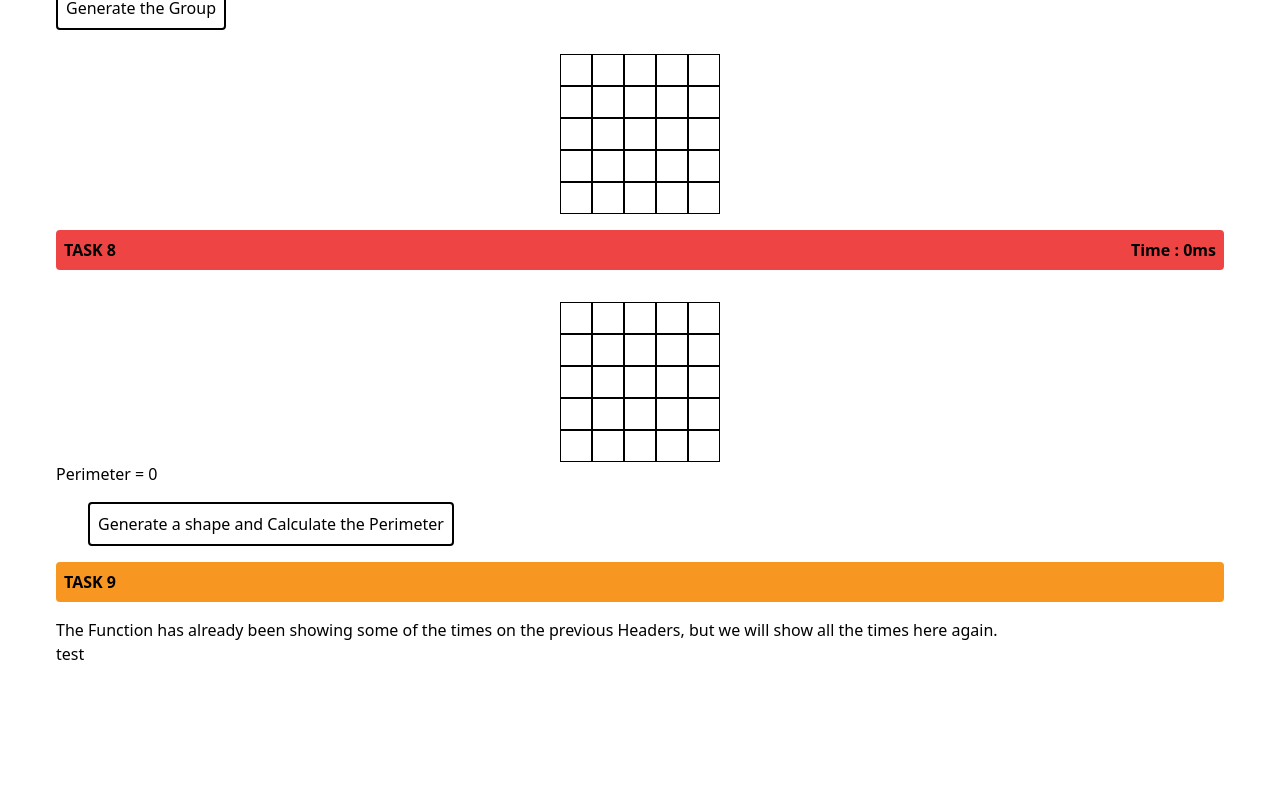
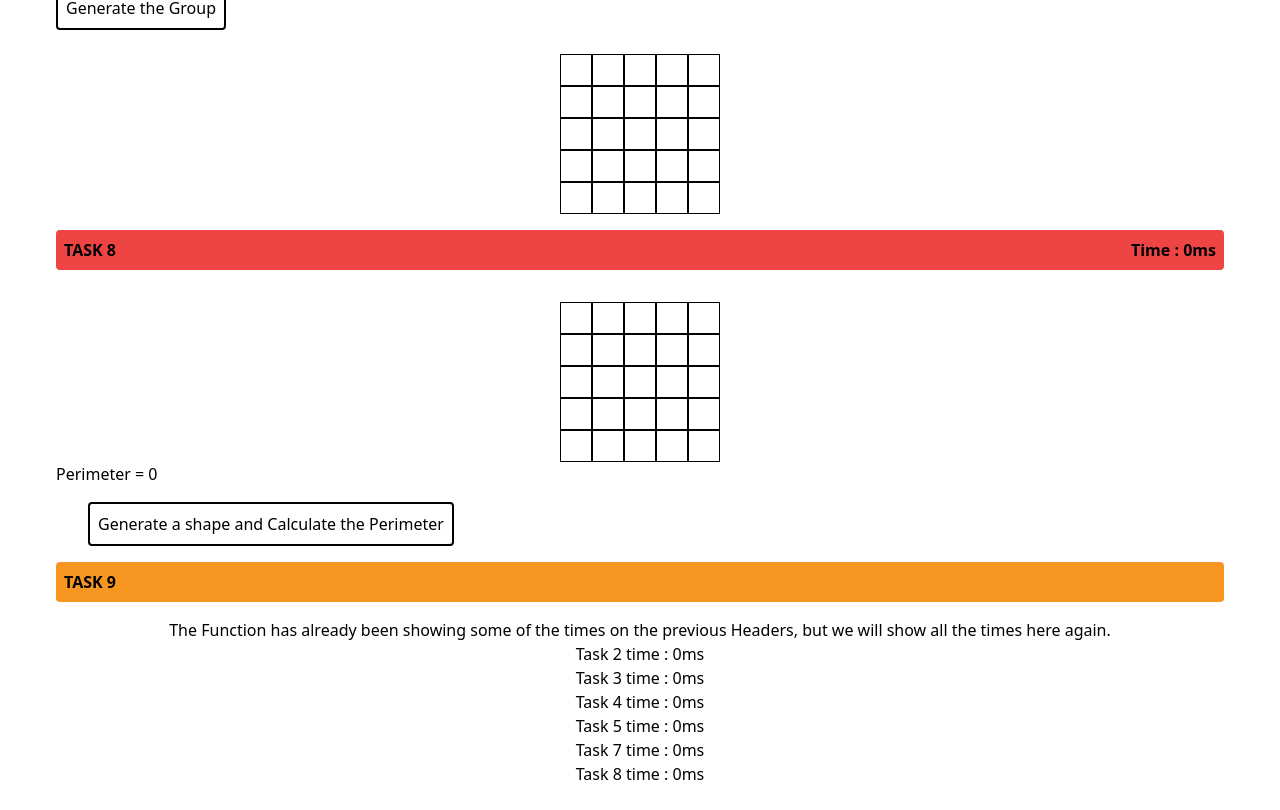
Before and after one commit to HyperPunkss/tetris-tiler-frontend, a Next.js app: page / in a window 1280 px wide. Shown: the part 3088-3898 px from the top of the page. Before the commit the page ends 3778 px from the top, so only its background shows below. Built offline with nearby package versions, Linux system fonts and the light colour scheme.

Commit message:
readded the times in the task 9 section

```diff
--- a/pages/index.js
+++ b/pages/index.js
@@ -571,7 +571,7 @@ export default function Home({ links }) {
             <div id="task9" className="flex justify-between items-start bg-[#f89622] p-2 rounded my-4">
                 <h1 className="font-semibold">TASK 9</h1>
             </div>
-            <div>
+            <div className="flex justify-center items-center flex-col">
                 <p>
                     The Function has already been showing some of the times on the previous Headers, but we will show
                     all the times here again.
@@ -596,7 +596,14 @@ export default function Home({ links }) {
                     </>
                 ) : (
                     <>
-                        <div>test</div>
+
+                        <p>Task 2 time : {task2time}ms</p>
+                        <p>Task 3 time : {task3time}ms</p>
+                        <p>Task 4 time : {task4time}ms</p>
+                        <p>Task 5 time : {task5time}ms</p>
+                        <p>Task 7 time : {task7time}ms</p>
+                        <p>Task 8 time : {task8time}ms</p>
+
                     </>
                 )}
             </div>
```
